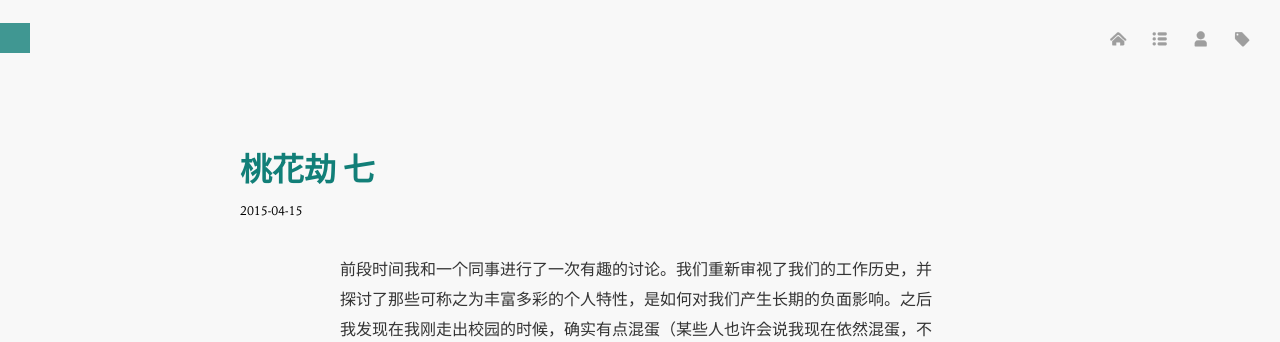
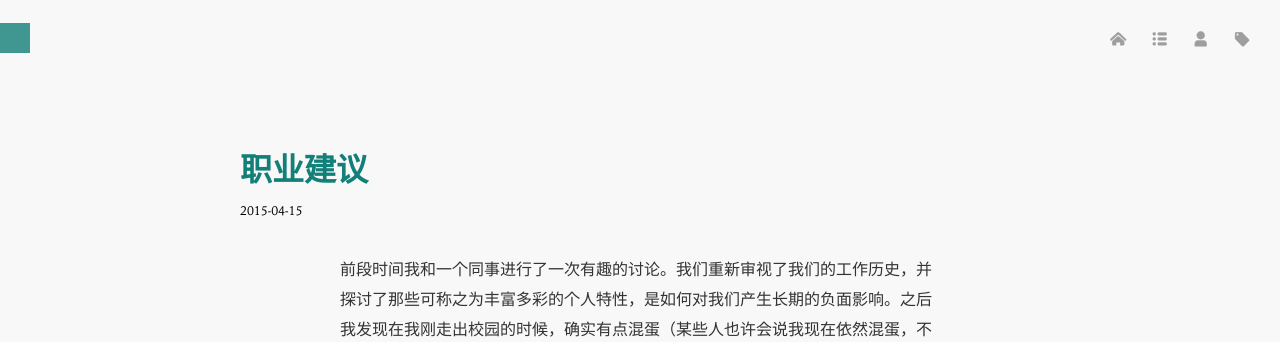
Before and after one commit to imisslovelove/cn, a Jekyll site: the page built from _posts/2015-04-15-影响一生的职业建议.md, in a window 1280 px wide and 900 px high. Shown: the top 342 px of the window. Built offline with Jekyll 4.4.1, drawn with Linux system fonts in a browser that asks for light colours; Markdown is read by kramdown in place of the engine named in the settings; comment, search, counter and statistics services are not loaded.

Commit message:
职业建议符号

```diff
--- a/_posts/2015-04-15-影响一生的职业建议.md
+++ b/_posts/2015-04-15-影响一生的职业建议.md
@@ -1,6 +1,6 @@
 ---
 layout: post
-title: 桃花劫 七
+title: 职业建议
 logo:
 categories:
 categories:
```
